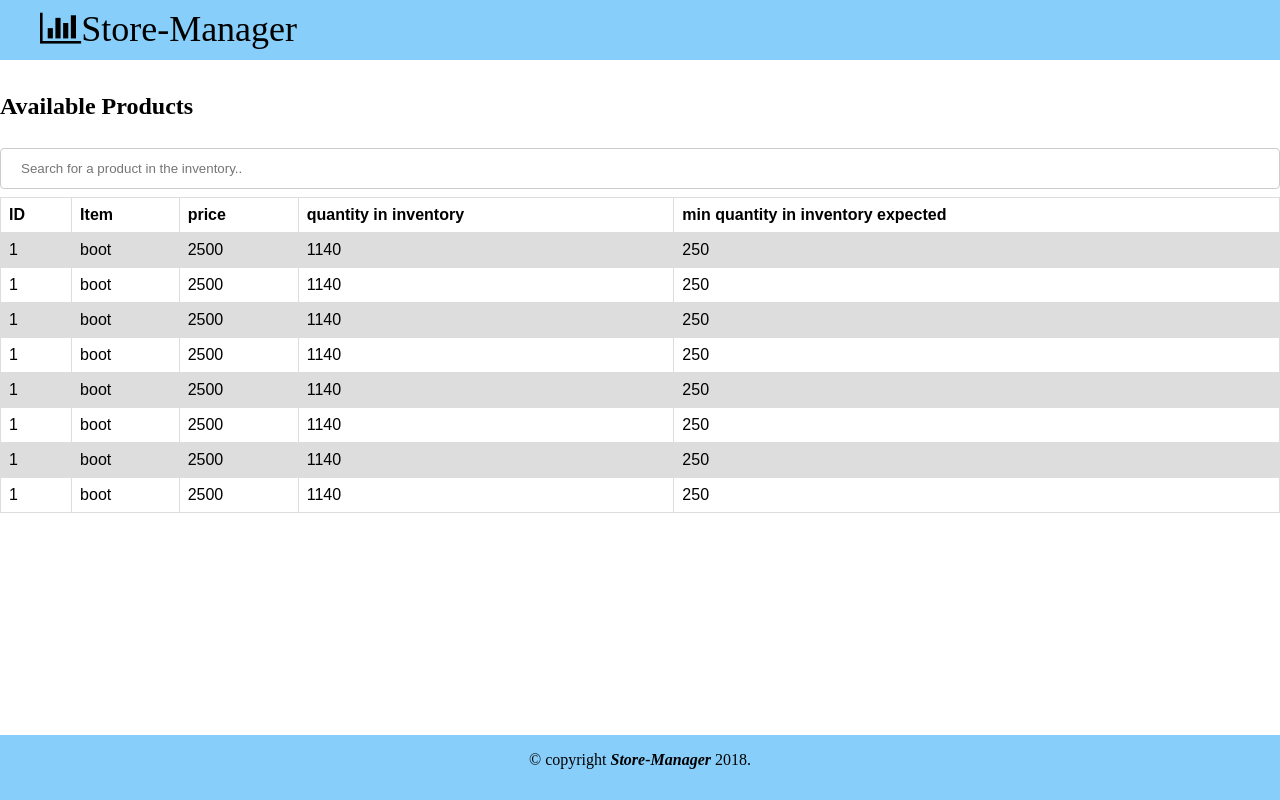
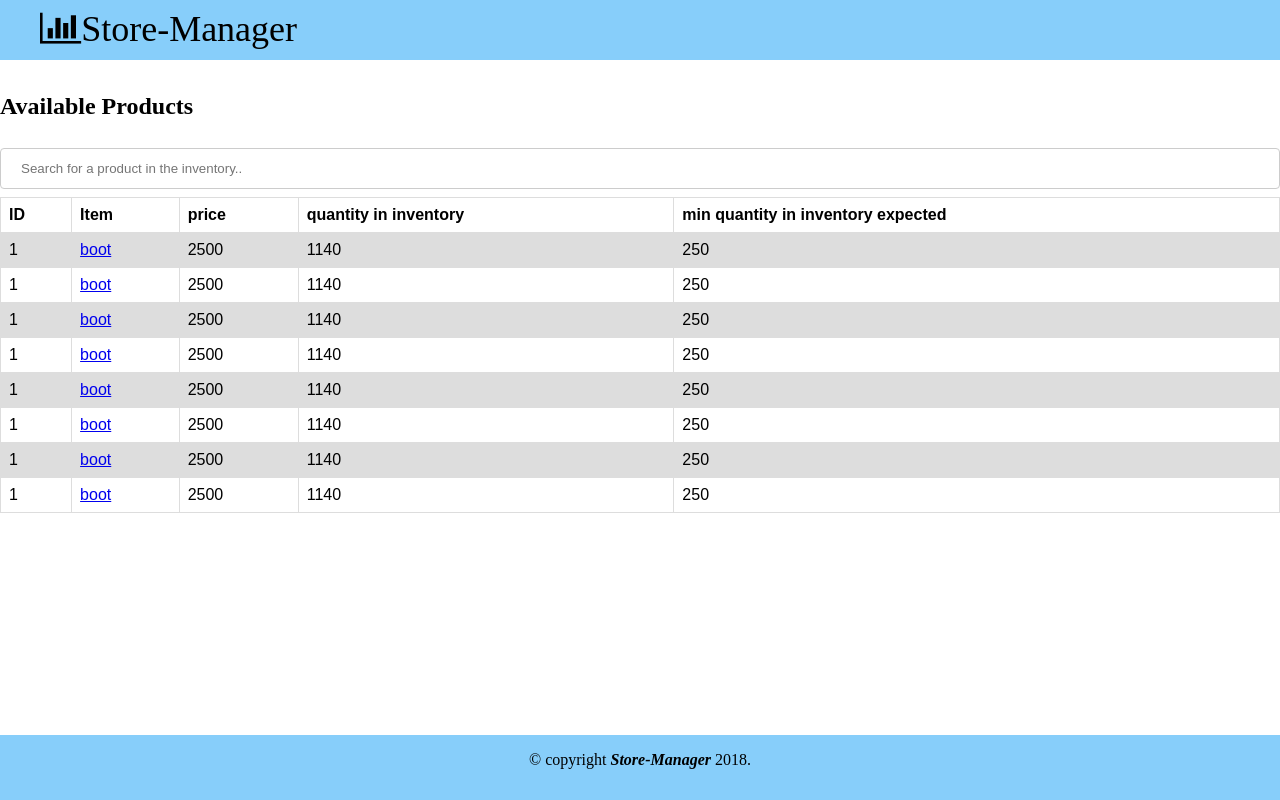
Before and after one commit to vmuthabuku/Store-Manager, a plain HTML site: page UI/stock.html in a window 1280 px wide. Drawn offline with Linux system fonts and the light colour scheme.

Commit message:
links to view individual page [#161144306]

```diff
--- a/UI/stock.html
+++ b/UI/stock.html
@@ -28,59 +28,67 @@
                     <th>quantity in inventory</th>
                     <th>min quantity in inventory expected</th>
                 </tr>
-                <tr>
+                <tr class="show-hover">
                     <td>1</td>
-                    <td>boot</td>
+
+                    <td><a href="detail.html">boot</a></td>
                     <td>2500</td>
                     <td>1140</td>
                     <td>250</td>
                 </tr>
 
-                <tr>
+                <tr class="show-hover">
                     <td>1</td>
-                    <td>boot</td>
+
+                    <td><a href="detail.html">boot</a></td>
                     <td>2500</td>
                     <td>1140</td>
                     <td>250</td>
                 </tr>
-                <tr>
+                <tr class="show-hover">
                     <td>1</td>
-                    <td>boot</td>
+
+                    <td><a href="detail.html">boot</a></td>
                     <td>2500</td>
                     <td>1140</td>
                     <td>250</td>
                 </tr>
-                <tr>
+                <tr class="show-hover">
                     <td>1</td>
-                    <td>boot</td>
+
+                    <td><a href="detail.html">boot</a></td>
                     <td>2500</td>
                     <td>1140</td>
                     <td>250</td>
                 </tr>
-                <tr>
+                <tr class="show-hover">
                     <td>1</td>
-                    <td>boot</td>
+
+                    <td><a href="detail.html">boot</a></td>
                     <td>2500</td>
                     <td>1140</td>
                     <td>250</td>
                 </tr>
-                <tr>
+                <tr class="show-hover">
                     <td>1</td>
-                    <td>boot</td>
+
+                    <td><a href="detail.html">boot</a></td>
                     <td>2500</td>
                     <td>1140</td>
                     <td>250</td>
                 </tr>
-                <tr>
+                <tr class="show-hover">
                     <td>1</td>
-                    <td>boot</td>
+
+                    <td><a href="detail.html">boot</a></td>
                     <td>2500</td>
                     <td>1140</td>
                     <td>250</td>
                 </tr>
-                <tr>
+                <tr class="show-hover">
                     <td>1</td>
-                    <td>boot</td>
+
+                    <td><a href="detail.html">boot</a></td>
                     <td>2500</td>
                     <td>1140</td>
                     <td>250</td>
```
